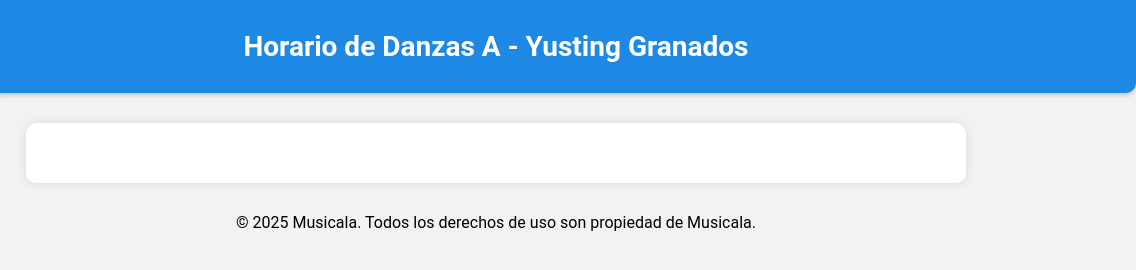
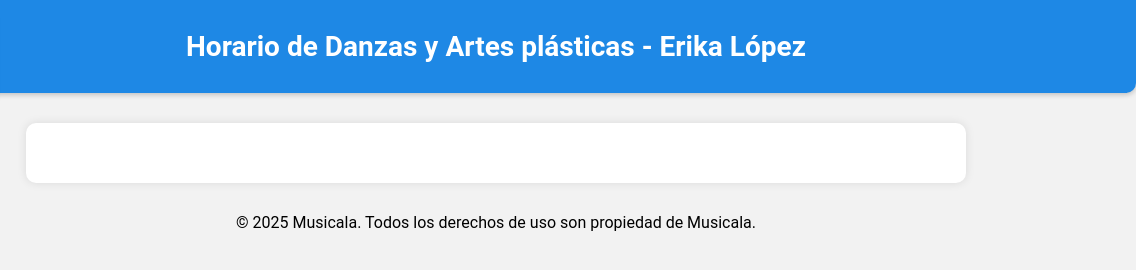
Before and after one commit to Musicala/horarioerikalopez, a plain HTML site: page index.html in a window 1280 px wide. Shown: the full height of the page, 144-1280 px from the left. Drawn offline with Linux system fonts and the light colour scheme; no server answers.

Commit message:
Update index.html

```diff
--- a/index.html
+++ b/index.html
@@ -3,7 +3,7 @@
 <head>
     <meta charset="UTF-8">
     <meta name="viewport" content="width=device-width, initial-scale=1.0">
-    <title>Horario de Danzas A - Yusting Granados</title>
+    <title>Horario de Danzas y Artes plásticas - Erika López</title>
     <link rel="stylesheet" href="style.css">
 </head>
 <body>
@@ -11,7 +11,7 @@
     <!-- Header con Logo -->
     <div class="header">
         <img src="https://static.wixstatic.com/media/85afce_bd35e67e8b7d419181c144ed4272e9b1~mv2.png" alt="Logo Musicala" class="logo">
-        Horario de Danzas A - Yusting Granados
+        Horario de Danzas y Artes plásticas - Erika López
     </div>
 
     <!-- Contenido principal -->
```
